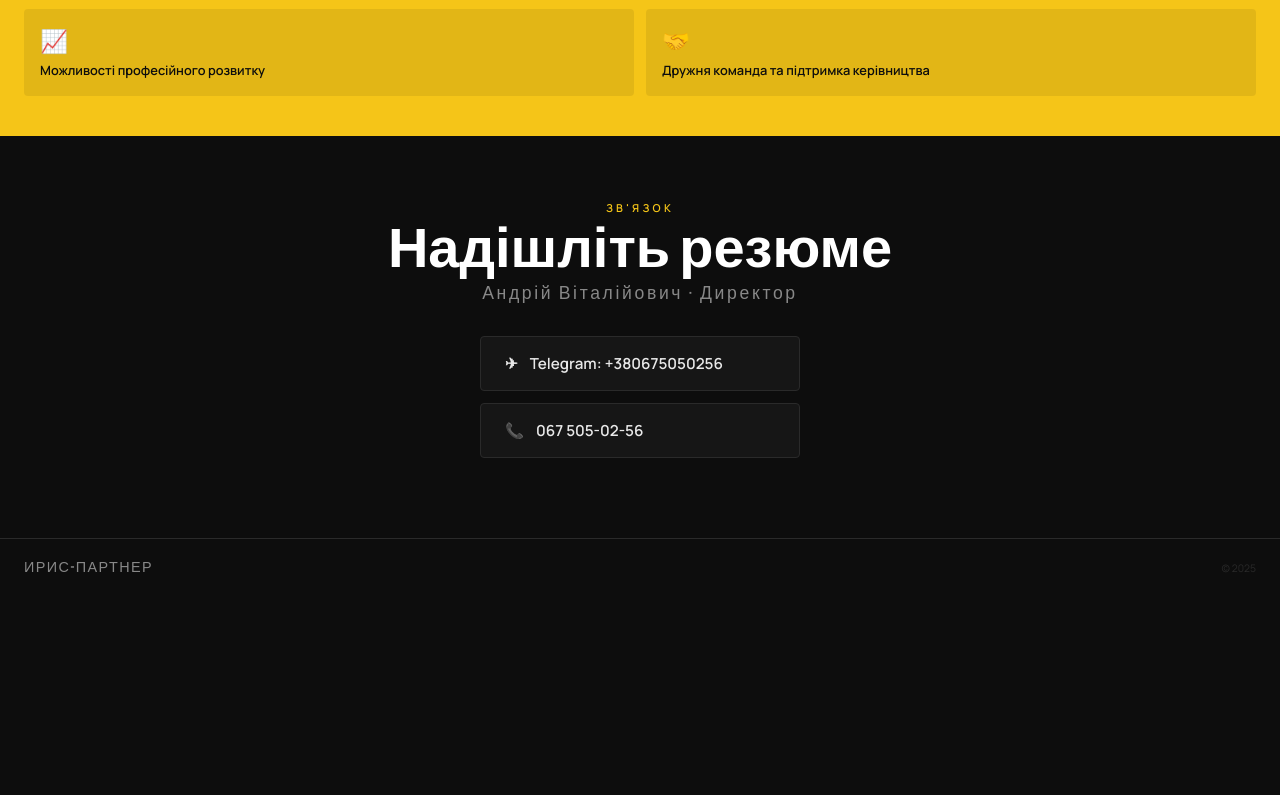
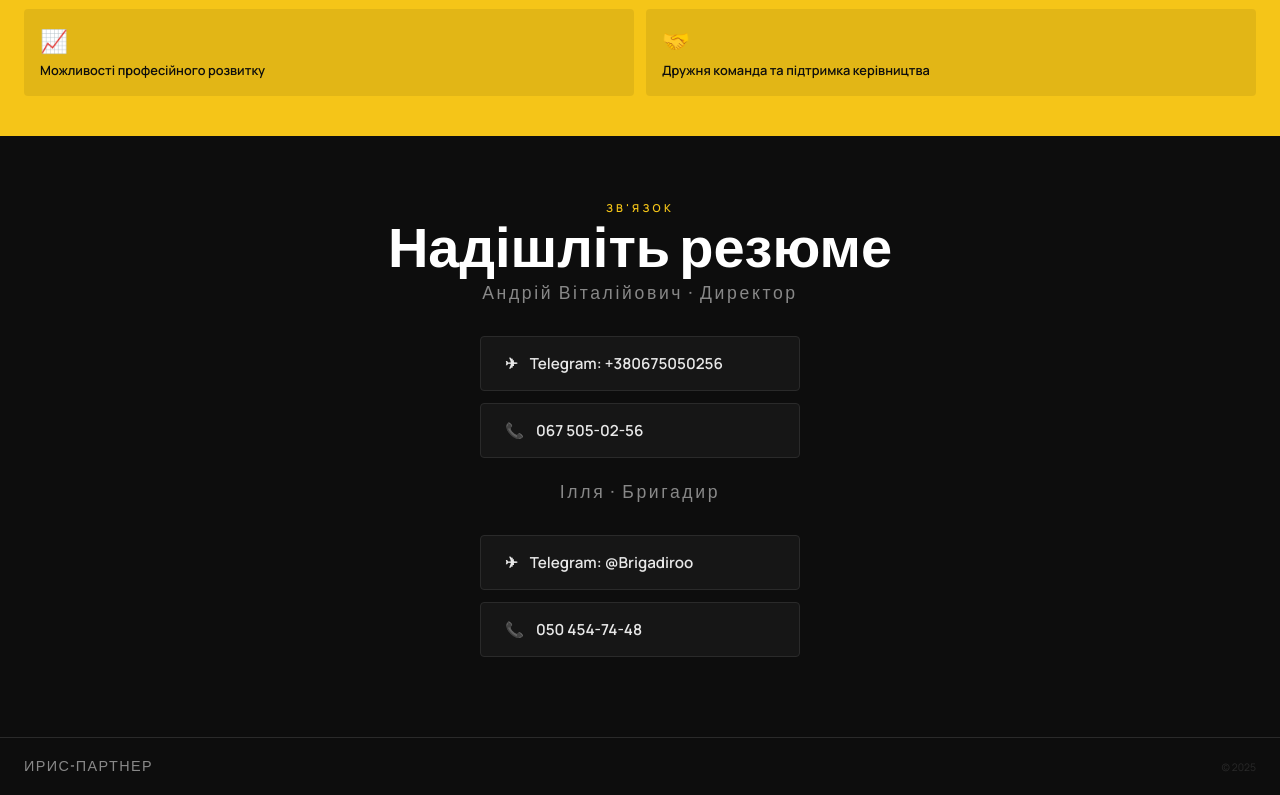
Before and after one commit to Igor5877/iris-vakansiya, a plain HTML site: page index.html in a window 1280 px wide. Shown: the part 6736-7531 px from the top of the page. Before the commit the page ends 7332 px from the top, so only its background shows below. Drawn offline with Linux system fonts and the light colour scheme.

Commit message:
додати контакт

```diff
--- a/index.html
+++ b/index.html
@@ -275,6 +275,11 @@
     <a href="https://t.me/+380675050256" class="contact-link"><span>✈</span> Telegram: +380675050256</a>
     <a href="tel:+380675050256" class="contact-link"><span>📞</span> 067 505-02-56</a>
   </div>
+  <p class="contact-name" style="margin-top:1.5rem;">Ілля · Бригадир</p>
+  <div class="contact-links">
+    <a href="https://t.me/Brigadiroo" class="contact-link"><span>✈</span> Telegram: @Brigadiroo</a>
+    <a href="tel:+380504547448" class="contact-link"><span>📞</span> 050 454-74-48</a>
+  </div>
 </section>
 
 <footer>
```
